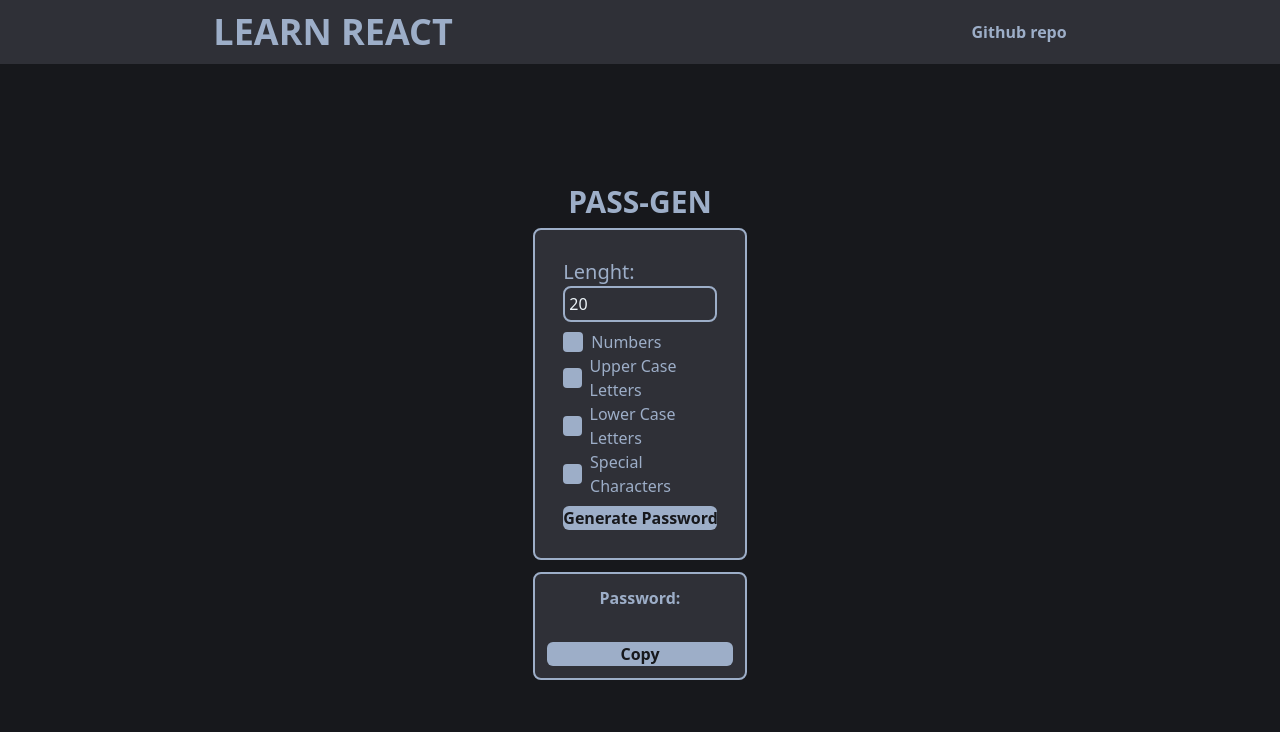
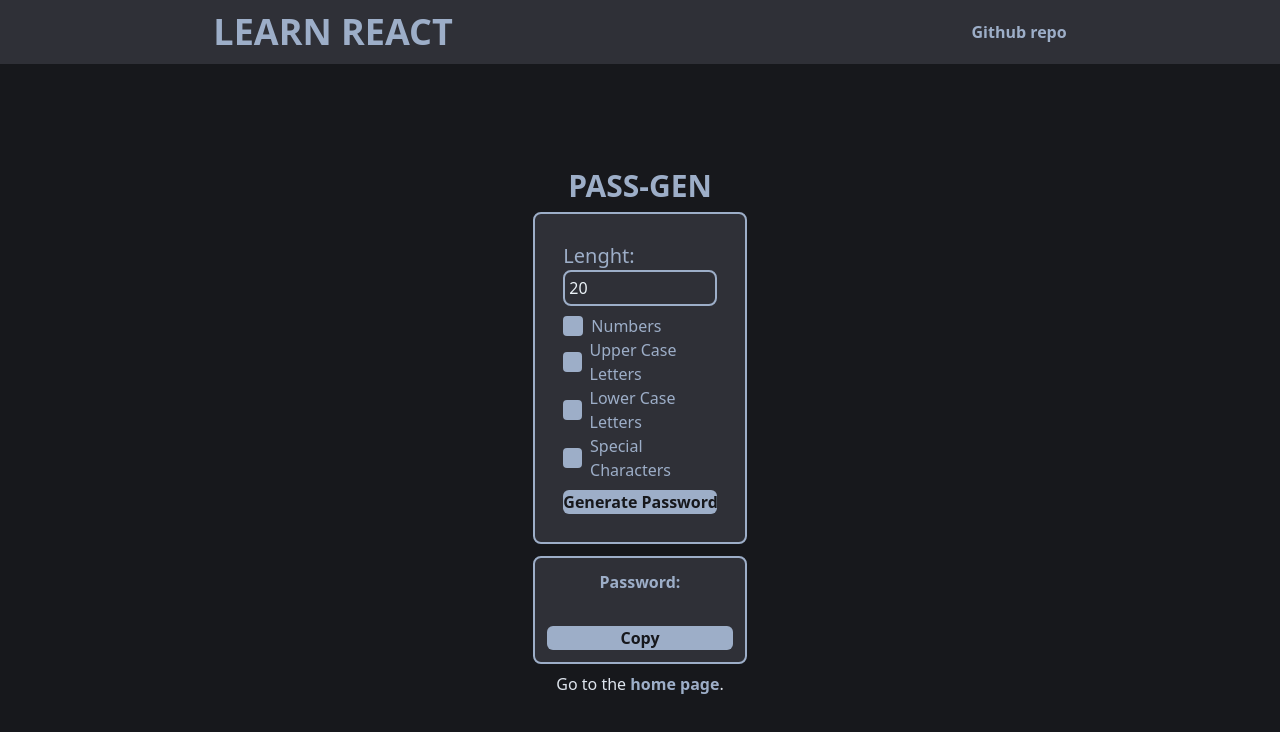
Before and after one commit to Sckab/learn-react, a Next.js app: page /pass-gen in a window 1280 px wide. Shown: the top 732 px of the page. Built offline with nearby package versions, Linux system fonts and the light colour scheme.

Commit message:
added a link to returning on the home page for pass-gen

```diff
--- a/src/app/pass-gen/page.tsx
+++ b/src/app/pass-gen/page.tsx
@@ -1,6 +1,8 @@
 import type { Metadata } from 'next'
 import PassGen from '@/components/pass-gen/PassGen'
 import Divider from '@/components/ui/Divider'
+import Link from '@/components/ui/InternalLink'
+import Paragraph from '@/components/ui/Paragraph'
 import Title from '@/components/ui/Title'
 
 export const metadata: Metadata = {
@@ -16,6 +18,12 @@ export default function PassGenPage() {
       <Divider />
 
       <PassGen />
+
+      <Divider />
+
+      <Paragraph>
+        Go to the <Link link='/'>home page</Link>.
+      </Paragraph>
     </>
   )
 }
```
